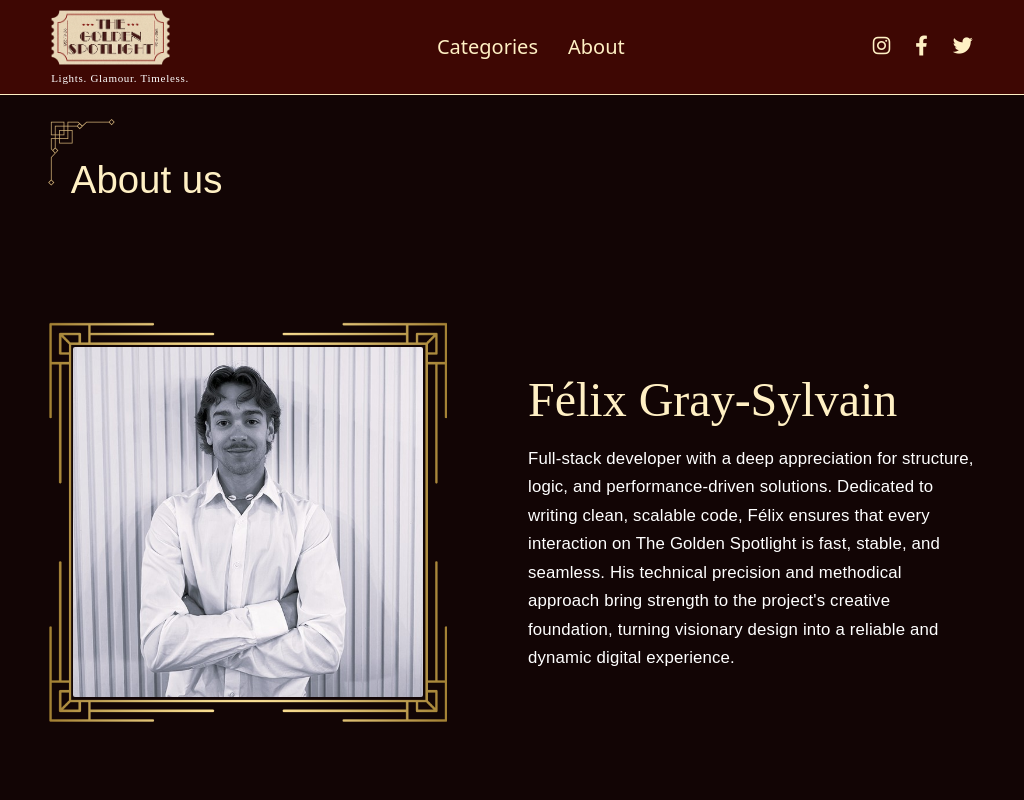
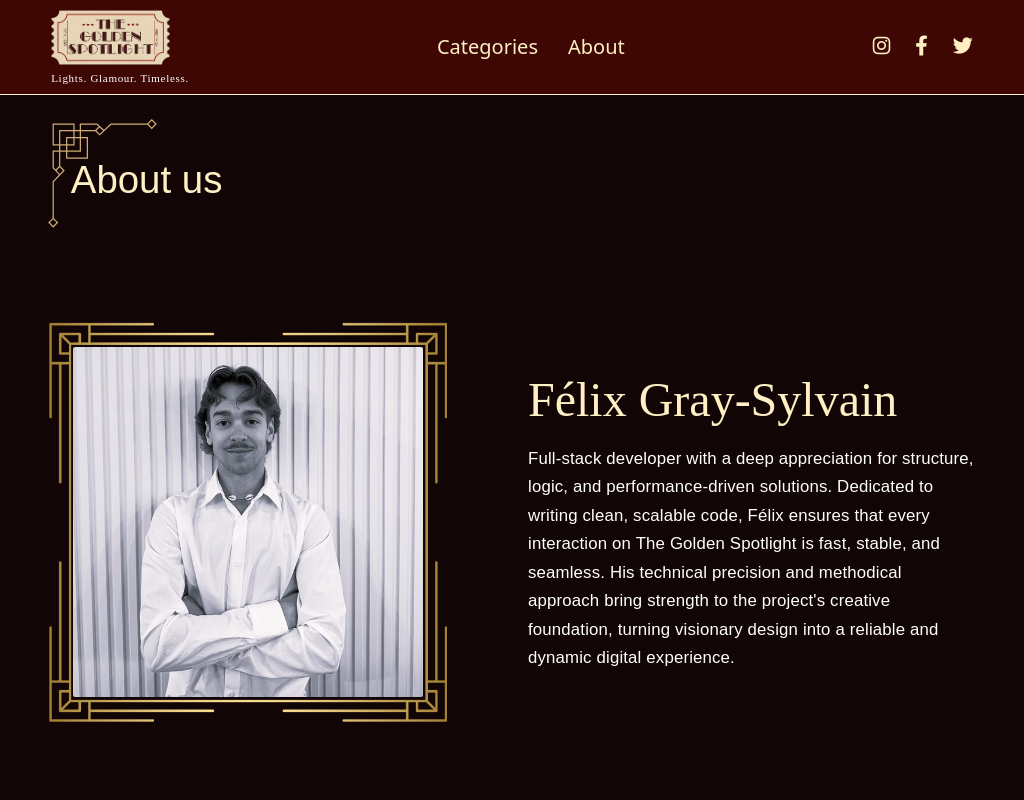
Before and after one commit to felixgs2005/the-golden-spotlight, a React (Vite) app: page /about in a window 1024 px wide. Shown: the top 800 px of the page. Built offline with nearby package versions, Linux system fonts and the light colour scheme; no server answers; a web font is replaced by a local one.

Commit message:
Update AboutUs deco responsive behavior

```diff
--- a/src/styles/about.css
+++ b/src/styles/about.css
@@ -5,7 +5,7 @@
     --col-gap: 5rem;
     --row-gap: 5rem;
     --gold: #FFF0C4;
-    --corner-size: clamp(90px, 9vw, 150px);
+    --corner-size: 150px;
     --corner-pad: clamp(0.75rem, 1vw, 1.5rem);
 }
 
@@ -170,8 +170,8 @@
 
     .about-header__corner {
         display: block;
-        width: clamp(90px, 9vw, 150px);
-        height: clamp(90px, 9vw, 150px);
+        width: 150px;
+        height: 150px;
     }
 }
 
```
